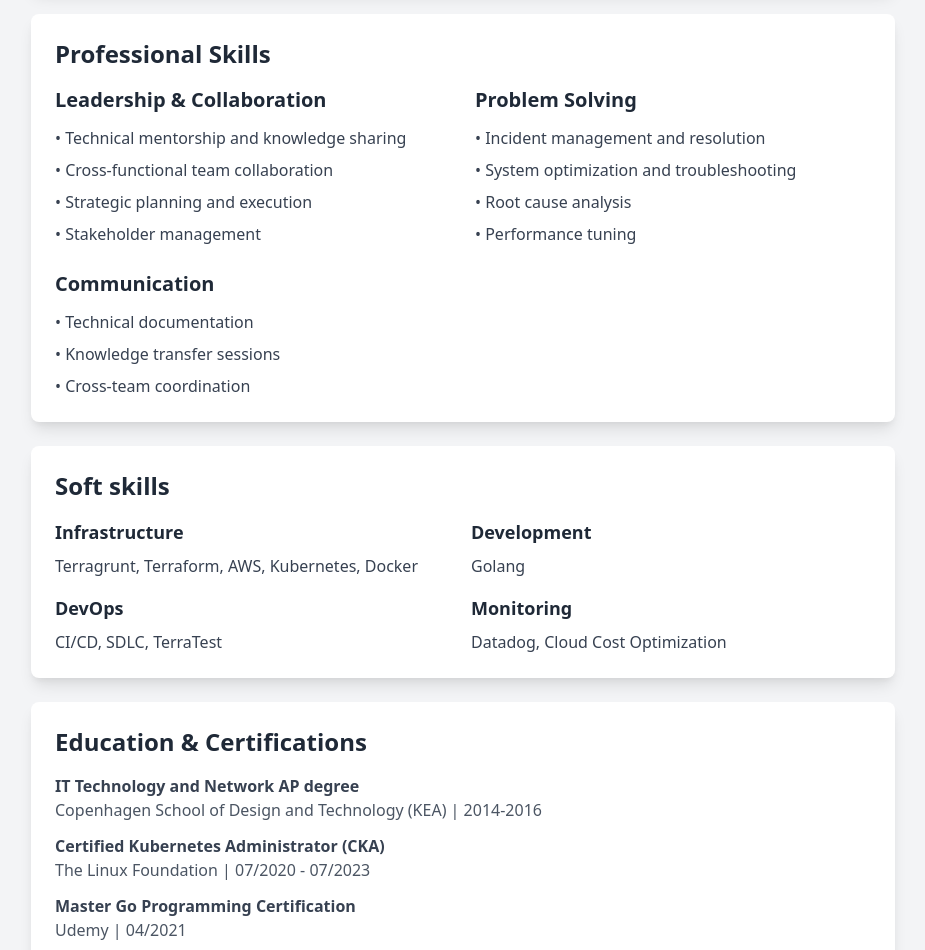
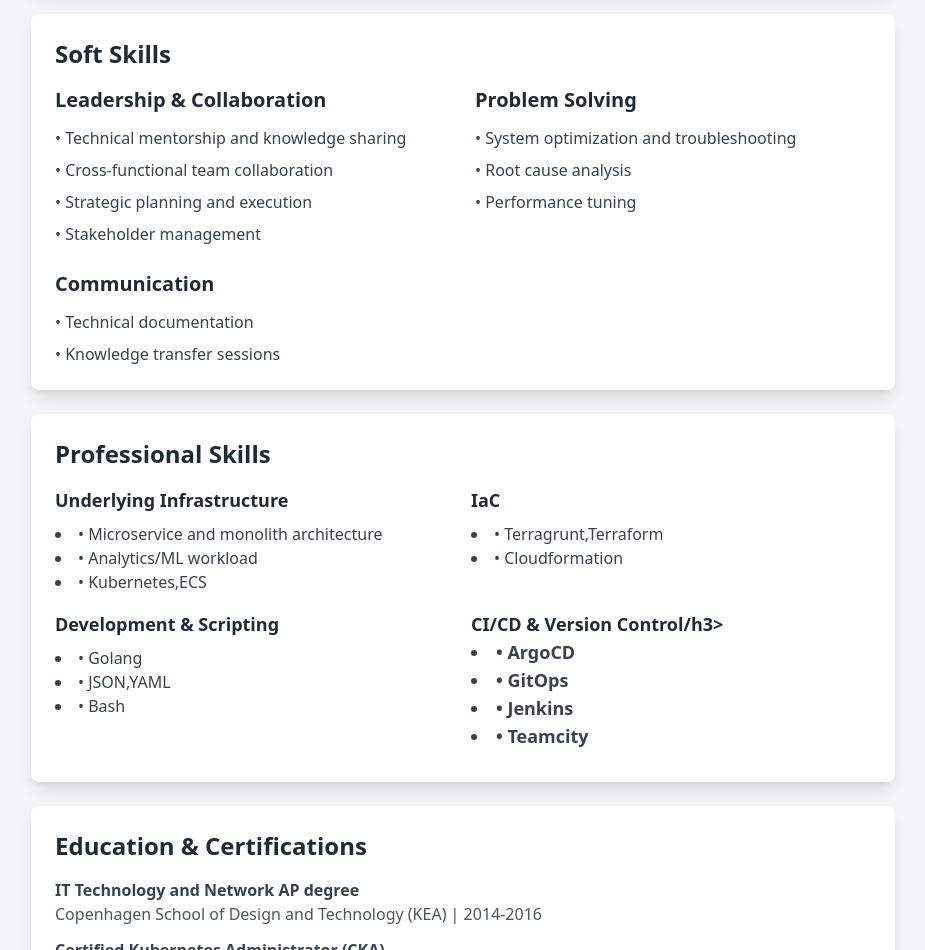
Before and after one commit to GoGstickGo/gogstickgo.github.io, a plain HTML site: page index.html in a window 1280 px wide. Shown: the part 1280-2230 px from the top of the page, without its empty margins (177-1102 px from the left). Drawn offline with nearby package versions, Linux system fonts and the light colour scheme.

Commit message:
fix:stuff

```diff
--- a/index.html
+++ b/index.html
@@ -70,7 +70,7 @@
         </section>
 
         <section class="bg-white rounded-lg shadow-lg p-6 mb-6">
-            <h2 class="text-2xl font-bold text-gray-800 mb-4">Professional Skills</h2>
+            <h2 class="text-2xl font-bold text-gray-800 mb-4">Soft Skills</h2>
             <div class="grid grid-cols-1 md:grid-cols-2 gap-6">
                 <div>
                     <h3 class="text-xl font-semibold text-gray-800 mb-3">Leadership & Collaboration</h3>
@@ -84,7 +84,6 @@
                 <div>
                     <h3 class="text-xl font-semibold text-gray-800 mb-3">Problem Solving</h3>
                     <ul class="space-y-2 text-gray-700">
-                        <li>• Incident management and resolution</li>
                         <li>• System optimization and troubleshooting</li>
                         <li>• Root cause analysis</li>
                         <li>• Performance tuning</li>
@@ -95,30 +94,46 @@
                     <ul class="space-y-2 text-gray-700">
                         <li>• Technical documentation</li>
                         <li>• Knowledge transfer sessions</li>
-                        <li>• Cross-team coordination</li>
+
                     </ul>
                 </div>
             </div>
         </section>
 
         <section class="bg-white rounded-lg shadow-lg p-6 mb-6">
-            <h2 class="text-2xl font-bold text-gray-800 mb-4">Soft skills</h2>
+            <h2 class="text-2xl font-bold text-gray-800 mb-4">Professional Skills</h2>
             <div class="grid grid-cols-1 md:grid-cols-2 gap-4">
                 <div>
-                    <h3 class="text-lg font-semibold text-gray-800 mb-2">Infrastructure</h3>
-                    <p class="text-gray-700">Terragrunt, Terraform, AWS, Kubernetes, Docker</p>
+                    <h3 class="text-lg font-semibold text-gray-800 mb-2">Underlying Infrastructure</h3>
+                    <ul class="list-disc list-inside text-gray-700">
+                        <li>• Microservice and monolith architecture</li>
+                        <li>• Analytics/ML workload</li>
+                        <li>• Kubernetes,ECS </li>
+                    </ul>
                 </div>
                 <div>
-                    <h3 class="text-lg font-semibold text-gray-800 mb-2">Development</h3>
-                    <p class="text-gray-700">Golang</p>
+                    <h3 class="text-lg font-semibold text-gray-800 mb-2">IaC</h3>
+                    <ul class="list-disc list-inside text-gray-700">
+                        <li>• Terragrunt,Terraform</li>
+                        <li>• Cloudformation</li>
+                    </ul>
                 </div>
                 <div>
-                    <h3 class="text-lg font-semibold text-gray-800 mb-2">DevOps</h3>
-                    <p class="text-gray-700">CI/CD, SDLC, TerraTest</p>
+                    <h3 class="text-lg font-semibold text-gray-800 mb-2">Development & Scripting</h3>
+                    <ul class="list-disc list-inside text-gray-700">
+                        <li>• Golang</li>
+                        <li>• JSON,YAML</li>
+                        <li>• Bash</li>
+                    </ul>
                 </div>
                 <div>
-                    <h3 class="text-lg font-semibold text-gray-800 mb-2">Monitoring</h3>
-                    <p class="text-gray-700">Datadog, Cloud Cost Optimization</p>
+                    <h3 class="text-lg font-semibold text-gray-800 mb-2">CI/CD & Version Control/h3>
+                    <ul class="list-disc list-inside text-gray-700">
+                        <li>• ArgoCD</li>
+                        <li>• GitOps</li>
+                        <li>• Jenkins</li>
+                        <li>• Teamcity</li>
+                    </ul>
                 </div>
             </div>
         </section>
```
